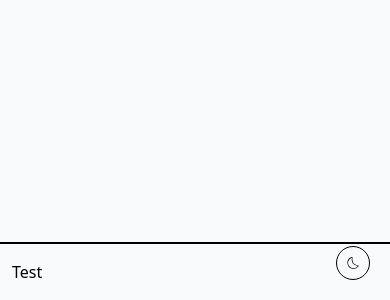
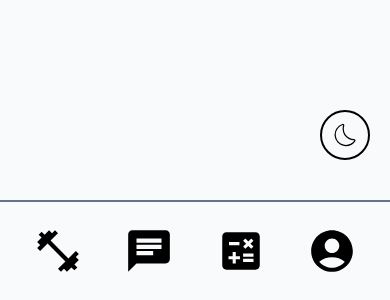
Before and after one commit to FaiqSr/gymbro-nextjs, a Next.js app: page / in a window 390 px wide. Shown: the part 544-844 px from the top of the page. Built offline with nearby package versions, Linux system fonts and the light colour scheme.

Commit message:
add: navbar bottom

```diff
--- a/src/components/layout/NavBar.tsx
+++ b/src/components/layout/NavBar.tsx
@@ -1,14 +1,50 @@
+"use client";
 import Link from "next/link";
+
+import { usePathname } from "next/navigation";
 import React from "react";
+import {
+  MdFitnessCenter,
+  MdChat,
+  MdCalculate,
+  MdAccountCircle,
+} from "react-icons/md";
 
 const NavBar = () => {
+  const param = usePathname();
+
+  function checkRequest(path: string) {
+    return path == param
+      ? "border-2 rounded-xl border-blue-500 text-blue-400 transition-colors duration-300 ease-in-out"
+      : "dark:text-slate-500 transition-colors duration-300 ease-in-out";
+  }
+
   return (
     <>
-      <section className="flex lg:hidden fixed w-full bottom-0 border-t-2 px-3 py-4">
-        <nav>
-          <ul>
-            <li>
-              <Link href={`/`}>Test</Link>
+      <section className="flex lg:hidden fixed w-full justify-center bottom-0 border-t-2 border-slate-500 px-3 py-4">
+        <nav className="w-full">
+          <ul className="flex justify-around">
+            <li className={`${checkRequest("/latihan")} flex items-center p-2`}>
+              <Link href={`/latihan`}>
+                <MdFitnessCenter size={50} />
+              </Link>
+            </li>
+            <li className={`${checkRequest("/chatbot")} flex items-center p-2`}>
+              <Link href={`/chatbot`}>
+                <MdChat size={50} />
+              </Link>
+            </li>
+            <li
+              className={`${checkRequest("/kalkulator")} flex items-center p-2`}
+            >
+              <Link href={`/kalkulator`}>
+                <MdCalculate size={50} />
+              </Link>
+            </li>
+            <li className={`${checkRequest("/profile")} flex items-center p-2`}>
+              <Link href={`/profile`}>
+                <MdAccountCircle size={50} />
+              </Link>
             </li>
           </ul>
         </nav>
--- a/src/components/ui/MessageButton.tsx
+++ b/src/components/ui/MessageButton.tsx
@@ -14,9 +14,9 @@ const MessageButton = () => {
   return (
     <button
       onClick={() => console.log("hehe")}
-      className="fixed bottom-5 right-15 p-2 border rounded-full hover:cursor-pointer"
+      className="fixed bottom-35 lg:bottom-5 right-20 p-2 border-2 rounded-full hover:cursor-pointer"
     >
-      <FiMessageCircle />
+      <FiMessageCircle size={30} />
     </button>
   );
 };
--- a/src/components/ui/ThemeToogle.tsx
+++ b/src/components/ui/ThemeToogle.tsx
@@ -14,9 +14,9 @@ export default function ThemeToggle() {
   return (
     <button
       onClick={() => setTheme(theme === "dark" ? "light" : "dark")}
-      className="fixed bottom-5 right-5 border rounded-full p-2 hover:cursor-pointer"
+      className="fixed bottom-35 lg:bottom-5 right-5 border-2 rounded-full p-2 hover:cursor-pointer"
     >
-      {theme === "dark" ? <CiLight /> : <CiDark />}
+      {theme === "dark" ? <CiLight size={30} /> : <CiDark size={30} />}
     </button>
   );
 }
```
Also changed, not shown: src/components/layout/SideBar.tsx (+35 -8 lines).
